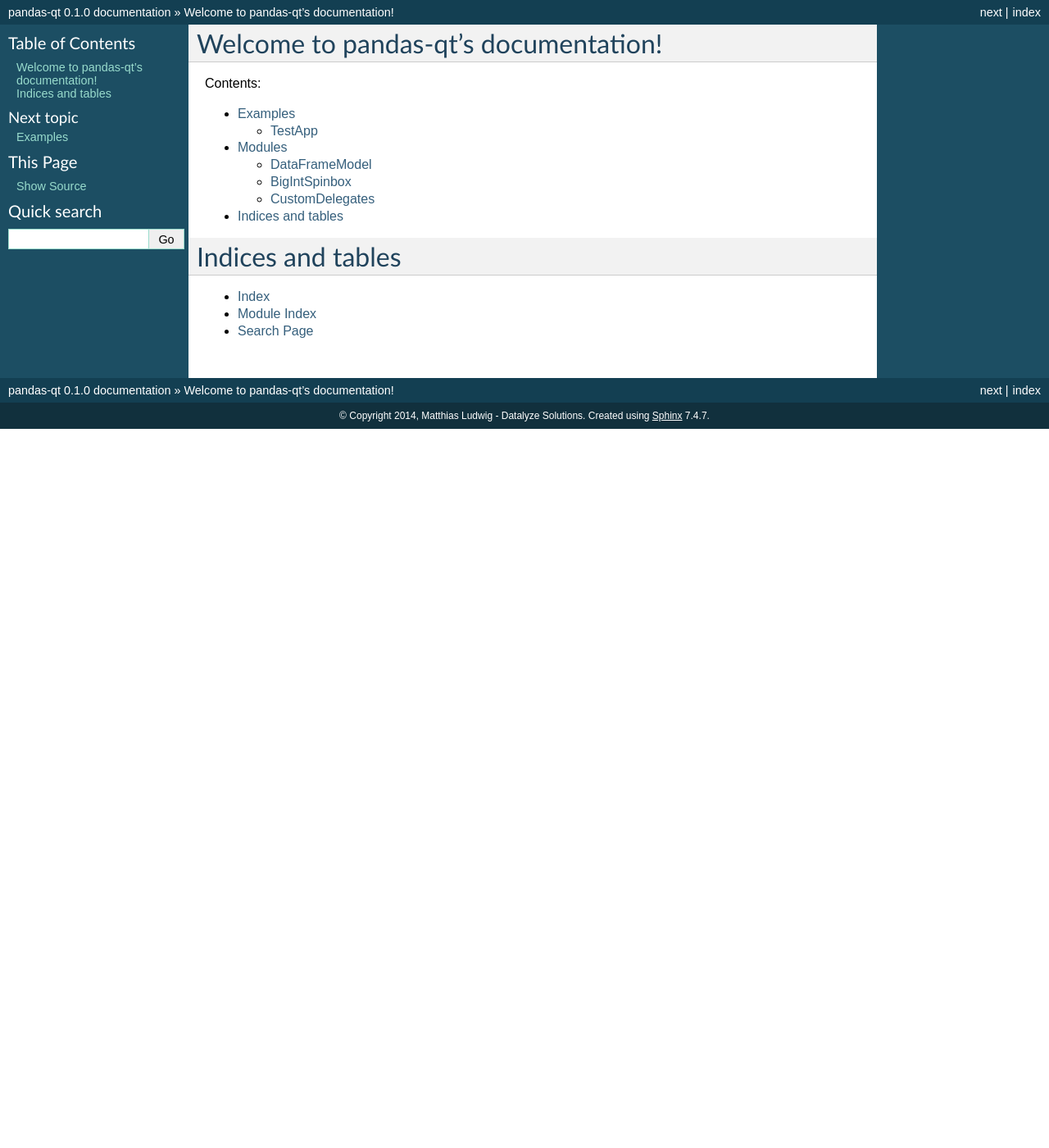
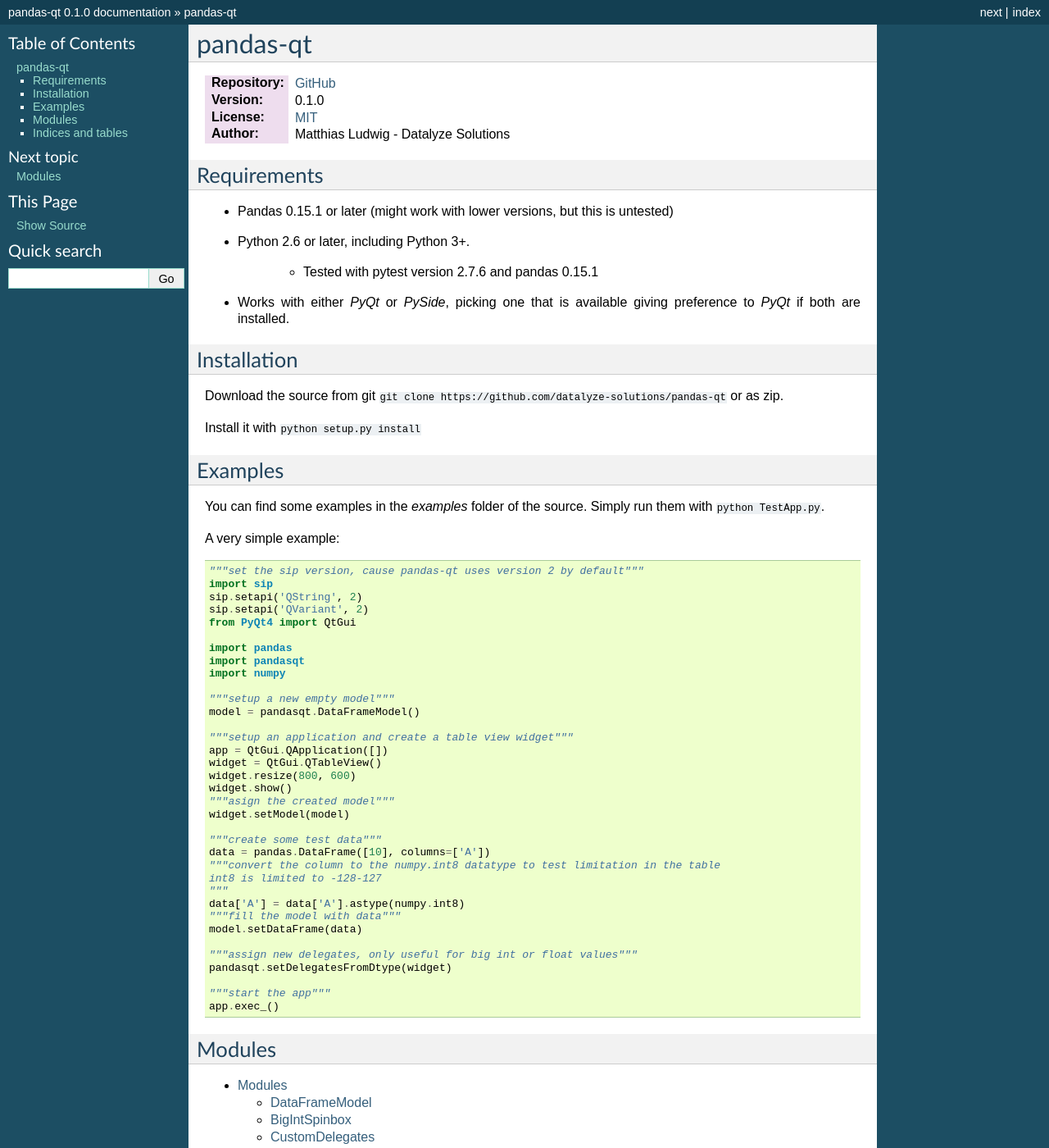
Before and after one commit to draperjames/qtpandas, a Sphinx documentation site: the page built from doc/source/index.rst, in a window 1280 px wide and 1400 px high. Shown: the whole window at 82% size. Built offline with Sphinx 7.4.7, drawn with Linux system fonts in a browser that asks for light colours.

Commit message:
doc updated; BasicExample added

```diff
--- a/doc/source/index.rst
+++ b/doc/source/index.rst
@@ -3,17 +3,82 @@
    You can adapt this file completely to your liking, but it should at least
    contain the root `toctree` directive.
 
-Welcome to pandas-qt's documentation!
-=====================================
+=========
+pandas-qt
+=========
 
-Contents:
+:Repository: `GitHub <https://github.com/datalyze-solutions/pandas-qt>`_
+:Version: |version|
+:License: `MIT <http://opensource.org/licenses/MIT>`_
+:Author: Matthias Ludwig - Datalyze Solutions
+
+Requirements
+============
+
+* Pandas 0.15.1 or later (might work with lower versions, but this is untested)
+* Python 2.6 or later, including Python 3+.
+
+    * Tested with pytest version 2.7.6 and pandas 0.15.1
+
+* Works with either *PyQt* or *PySide*, picking one that is available giving preference to *PyQt* if both are installed.
+
+Installation
+============
+
+Download the source from git ``git clone https://github.com/datalyze-solutions/pandas-qt`` or as zip.
+
+Install it with ``python setup.py install``
+
+
+Examples
+========
+You can find some examples in the *examples* folder of the source. Simply run them with ``python TestApp.py``.
+
+A very simple example::
+
+    """set the sip version, cause pandas-qt uses version 2 by default"""
+    import sip
+    sip.setapi('QString', 2)
+    sip.setapi('QVariant', 2)
+    from PyQt4 import QtGui
+
+    import pandas
+    import pandasqt
+    import numpy
+
+    """setup a new empty model"""
+    model = pandasqt.DataFrameModel()
+
+    """setup an application and create a table view widget"""
+    app = QtGui.QApplication([])
+    widget = QtGui.QTableView()
+    widget.resize(800, 600)
+    widget.show()
+    """asign the created model"""
+    widget.setModel(model)
+
+    """create some test data"""
+    data = pandas.DataFrame([10], columns=['A'])
+    """convert the column to the numpy.int8 datatype to test limitation in the table
+    int8 is limited to -128-127
+    """
+    data['A'] = data['A'].astype(numpy.int8)
+    """fill the model with data"""
+    model.setDataFrame(data)
+
+    """assign new delegates, only useful for big int or float values"""
+    pandasqt.setDelegatesFromDtype(widget)
+
+    """start the app"""
+    app.exec_()
+
+Modules
+=======
 
 .. toctree::
    :maxdepth: 2
 
-   example
    modules
-
 
 Indices and tables
 ==================
```
Also changed, not shown: doc/source/example.rst (deleted, +0 -17 lines), doc/source/modules.rst (+0 -7 lines), 1 other file.
